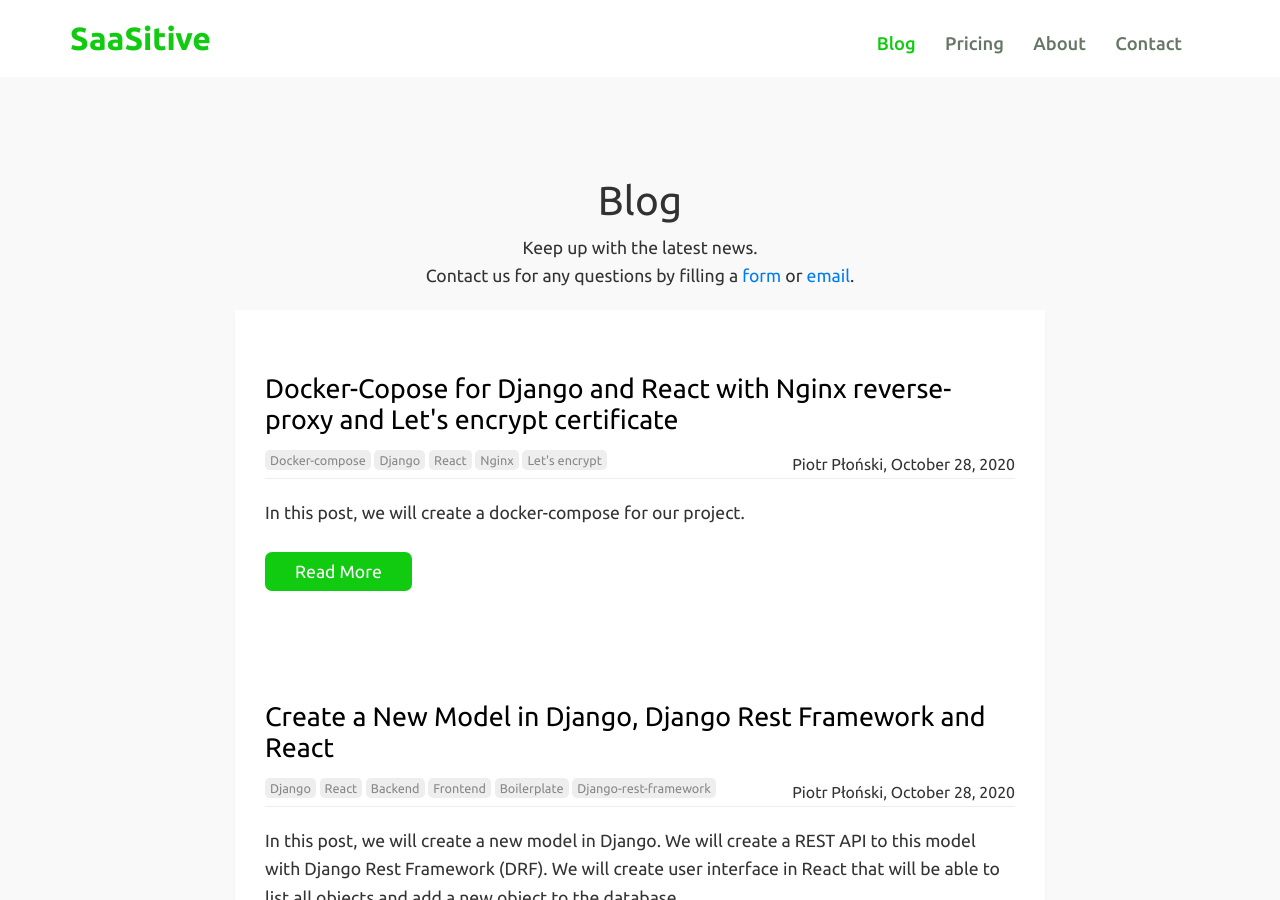
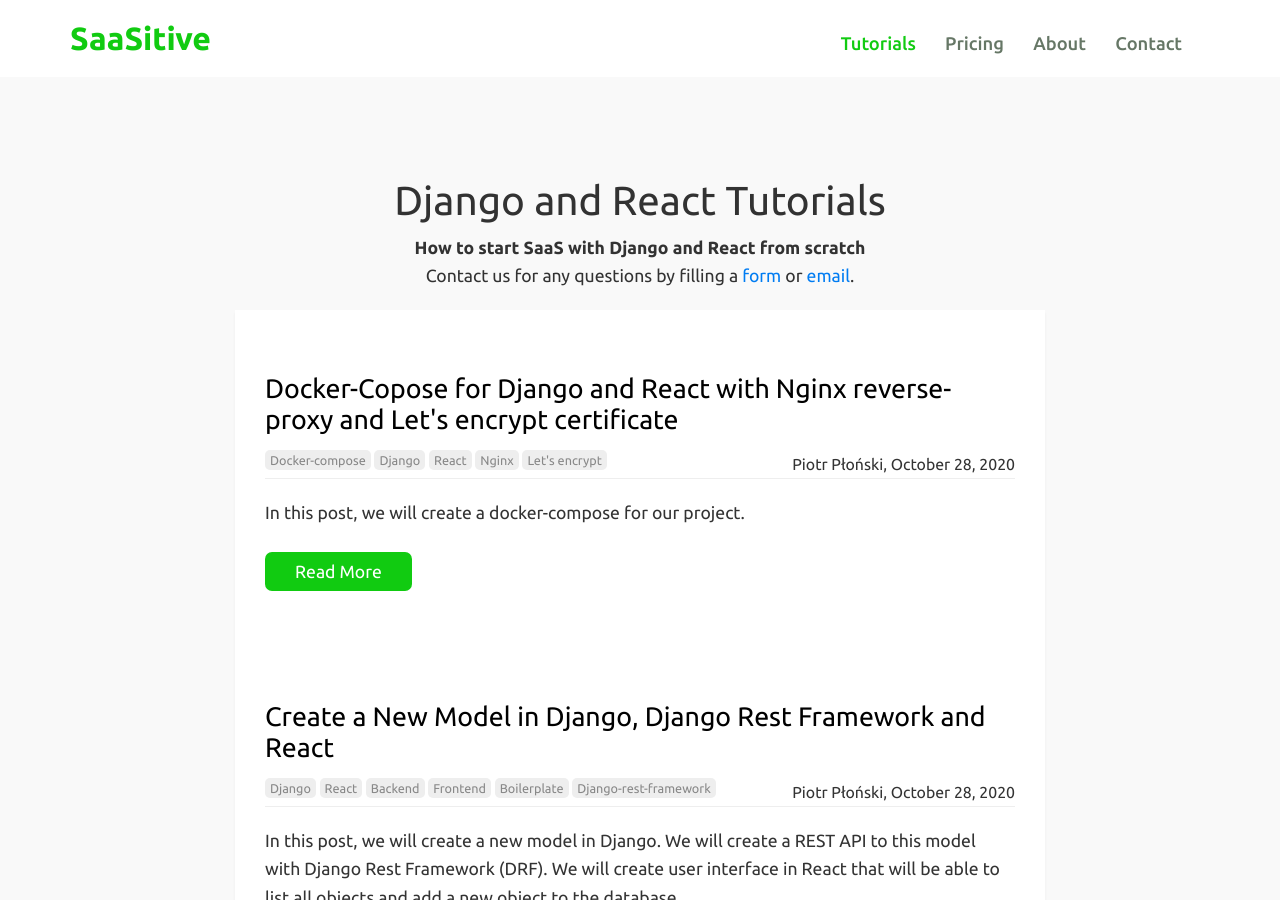
Before and after one commit to 100000000x/website, a Jekyll site: the page built from tutorial/index.html, in a window 1280 px wide and 900 px high. Built offline with Jekyll 4.4.1, drawn with Linux system fonts in a browser that asks for light colours; the list of posts is cut into pages by our own code.

Commit message:
change url in blog to tutorial

```diff
--- a/_config.yml
+++ b/_config.yml
@@ -35,8 +35,8 @@
     _hide_content: true
 
 paginate: 10
-paginate_path: "/blog/:num/"
-permalink: "/blog/:title/"
+paginate_path: "/tutorial/:num/"
+permalink: "/tutorial/:title/"
 
 defaults:
   -
--- a/_data/footer.yml
+++ b/_data/footer.yml
@@ -1,6 +1,6 @@
 - links:
-  - name: Blog
-    link: /blog/
+  - name: Tutorials
+    link: /tutorial/
   - name: Pricing
     link: /pricing/
   - name: About
--- a/_data/navigation.yml
+++ b/_data/navigation.yml
@@ -1,5 +1,5 @@
-- name: Blog
-  link: /blog/
+- name: Tutorials
+  link: /tutorial/
   new_window: false
   highlight: false
 - name: Pricing
--- a/blog/index.html
+++ b/tutorial/index.html
@@ -1,6 +1,6 @@
 ---
-title: Blog
-description: Keep up with the latest news. </br> Contact us for any questions by filling a <a href="https://forms.gle/rgAG9gkhUEH2wUVt5" target="_blank">form</a> or <a href="&#109;&#97;&#105;&#108;&#116;&#111;&#58;&#115;&#97;&#97;&#115;&#105;&#116;&#105;&#118;&#101;&#64;&#103;&#109;&#97;&#105;&#108;&#46;&#99;&#111;&#109;">email</a>.
+title: Django and React Tutorials
+description: <b>How to start SaaS with Django and React from scratch</b> </br> Contact us for any questions by filling a <a href="https://forms.gle/rgAG9gkhUEH2wUVt5" target="_blank">form</a> or <a href="&#109;&#97;&#105;&#108;&#116;&#111;&#58;&#115;&#97;&#97;&#115;&#105;&#116;&#105;&#118;&#101;&#64;&#103;&#109;&#97;&#105;&#108;&#46;&#99;&#111;&#109;">email</a>.
 ---
 
 <div class="text-container">
```
Also changed, not shown: tutorial/django-react-boilerplate-saas/create_repository.png (renamed from blog/django-react-boilerplate-saas/create_repository.png), tutorial/django-react-boilerplate-saas/django_start_project.png (renamed from blog/django-react-boilerplate-saas/django_start_project.png), tutorial/django-react-boilerplate-saas/new_repository.png (renamed from blog/django-react-boilerplate-saas/new_repository.png), tutorial/django-react-boilerplate-saas/react_start_project.png (renamed from blog/django-react-boilerplate-saas/react_start_project.png), tutorial/django-react-boilerplate-saas/starting_saas_with_django_react.jpg (renamed from blog/django-react-boilerplate-saas/starting_saas_with_django_react.jpg), tutorial/react-token-based-authentication-django/dashboard.png (renamed from blog/react-token-based-authentication-django/dashboard.png), tutorial/react-token-based-authentication-django/home.png (renamed from blog/react-token-based-authentication-django/home.png), tutorial/react-token-based-authentication-django/login.png (renamed from blog/react-token-based-authentication-django/login.png), tutorial/react-token-based-authentication-django/signup.png (renamed from blog/react-token-based-authentication-django/signup.png), tutorial/token-based-authentication-django-rest-framework-djoser/django_create_user.png (renamed from blog/token-based-authentication-django-rest-framework-djoser/django_create_user.png), tutorial/token-based-authentication-django-rest-framework-djoser/django_page_not_found.png (renamed from blog/token-based-authentication-django-rest-framework-djoser/django_page_not_found.png), tutorial/token-based-authentication-django-rest-framework-djoser/drf_authentication_credentials_not_provided.png (renamed from blog/token-based-authentication-django-rest-framework-djoser/drf_authentication_credentials_not_provided.png), tutorial/token-based-authentication-django-rest-framework-djoser/drf_authentication_ok.png (renamed from blog/token-based-authentication-django-rest-framework-djoser/drf_authentication_ok.png), tutorial/token-based-authentication-django-rest-framework-djoser/drf_login.png (renamed from blog/token-based-authentication-django-rest-framework-djoser/drf_login.png), 2 more files.
